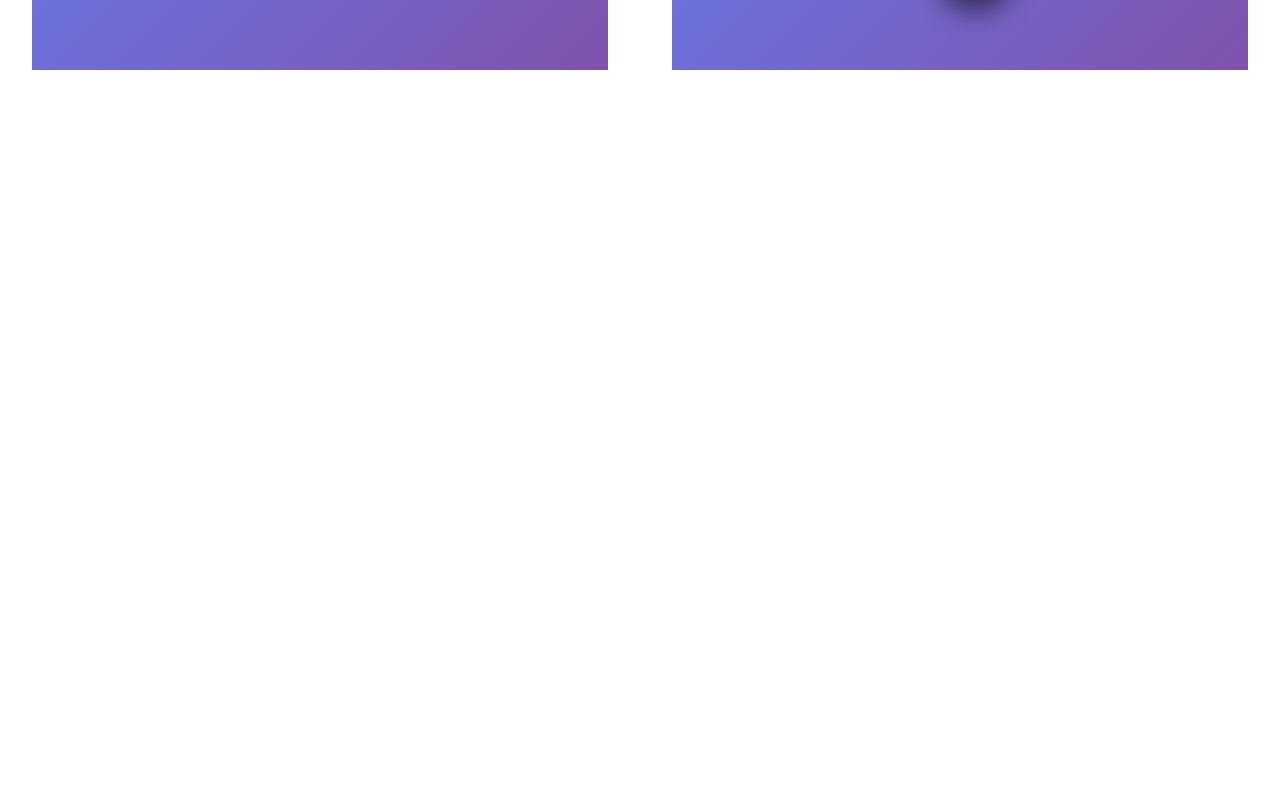
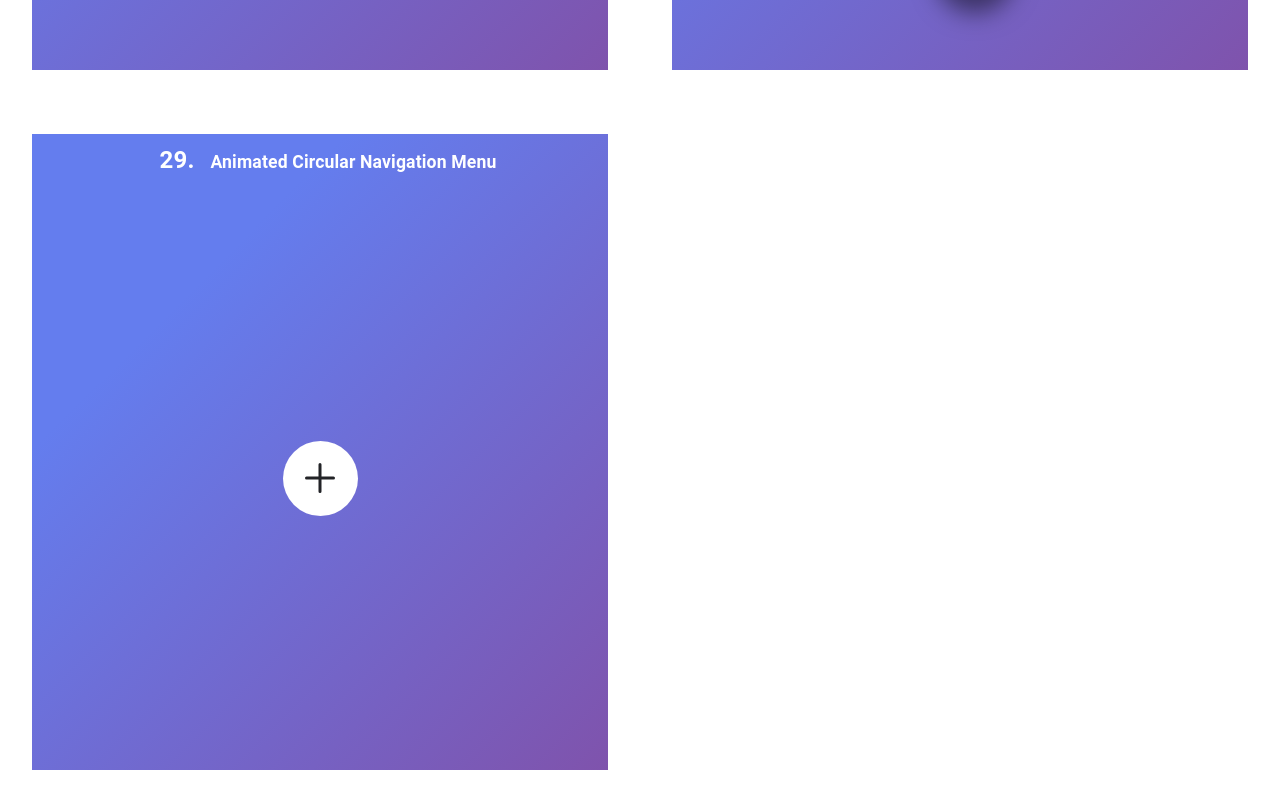
Before and after one commit to hootre/design_components, a React (Vite) app: page / in a window 1280 px wide. Shown: the part 9778-10580 px from the top of the page. Before the commit the page ends 9880 px from the top, so only its background shows below. Built offline with nearby package versions, Linux system fonts and the light colour scheme.

Commit message:
29 components create

```diff
--- /dev/null
+++ b/src/components/29.CircularNavigation/index.tsx
@@ -0,0 +1,69 @@
+import React from 'react';
+import { CircularNavigationBox, Item } from './styles';
+import { useCallback, useState } from 'react';
+import {
+  IoAdd,
+  IoHomeOutline,
+  IoPersonOutline,
+  IoSettingsOutline,
+  IoMailOutline,
+  IoVideocamOutline,
+  IoKeyOutline,
+  IoGameControllerOutline,
+  IoCameraOutline,
+} from 'react-icons/io5';
+
+const number = [0, 1, 2, 3, 4, 5, 6, 7];
+const icons = [
+  <IoHomeOutline />,
+  <IoPersonOutline />,
+  <IoSettingsOutline />,
+  <IoMailOutline />,
+  <IoVideocamOutline />,
+  <IoKeyOutline />,
+  <IoGameControllerOutline />,
+  <IoCameraOutline />,
+];
+
+export const CircularNavigation = () => {
+  const [toggle, setToggle] = useState(false);
+  const [navItmeActiveState, setItmeActiveState] = useState(0);
+  const clickedToggle = () => {
+    setToggle(prev => !prev);
+  };
+  const onToggleNavItemActive = useCallback(
+    e => {
+      e.preventDefault();
+      e.stopPropagation();
+      setItmeActiveState(e.currentTarget.id);
+    },
+    [navItmeActiveState],
+  );
+  return (
+    <CircularNavigationBox>
+      <div className="container">
+        <ul className={!toggle ? 'menu' : 'menu active'}>
+          <div className={!toggle ? 'toggle' : 'toggle active'} onClick={clickedToggle}>
+            <IoAdd />
+          </div>
+          {number.map((item, index) => {
+            return (
+              <Item
+                key={index}
+                num={number[index]}
+                id={'' + index}
+                onClick={onToggleNavItemActive}
+                className={navItmeActiveState == index ? 'active' : ''}
+              >
+                <a href="#!">
+                  <span className="icon">{icons[index]}</span>
+                </a>
+              </Item>
+            );
+          })}
+          <div className="indicator"></div>
+        </ul>
+      </div>
+    </CircularNavigationBox>
+  );
+};
--- /dev/null
+++ b/src/components/29.CircularNavigation/styles.tsx
@@ -0,0 +1,128 @@
+import styled from '@emotion/styled';
+
+type Props = {
+  num: number;
+};
+
+export const CircularNavigationBox = styled.div`
+  .container {
+    position: relative;
+    z-index: 1;
+    display: flex;
+    justify-content: center;
+    align-items: center;
+    flex-wrap: wrap;
+    .menu {
+      position: relative;
+      width: 300px;
+      height: 300px;
+      display: flex;
+      justify-content: center;
+      align-items: center;
+      .toggle {
+        position: absolute;
+        width: 75px;
+        height: 75px;
+        background: #fff;
+        color: #222327;
+        border-radius: 50%;
+        display: flex;
+        justify-content: center;
+        align-items: center;
+        font-size: 3em;
+        cursor: pointer;
+        transition: 0.5s;
+      }
+      .toggle.active {
+        transform: rotate(315deg);
+        box-shadow: 0 0 0 68px #fff;
+        background: #222327;
+        color: #fff;
+      }
+      .indicator {
+        position: absolute;
+        left: calc(50% + 2.5px);
+        transform-origin: right;
+        width: 100px;
+        height: 1px;
+        pointer-events: none;
+        transition: 0.5s;
+        &:before {
+          content: '';
+          position: absolute;
+          top: -27.5px;
+          left: 72px;
+          width: 55px;
+          height: 55px;
+          background: #222327;
+          box-shadow: 0 0 0 6px #29fd53;
+          border-radius: 50%;
+          transition: 0.5s;
+          opacity: 0;
+        }
+      }
+    }
+    .menu.active .indicator {
+      &:before {
+        opacity: 1;
+        top: -27.5px;
+        left: -27.5px;
+        background: #29fd53;
+        box-shadow: 0 0 0 6px #222327;
+      }
+    }
+    .menu.active li {
+      visibility: visible;
+      opacity: 1;
+    }
+    .menu li:nth-of-type(1).active ~ .indicator {
+      transform: translateX(-103px) rotate(0deg);
+    }
+    .menu li:nth-of-type(2).active ~ .indicator {
+      transform: translateX(-103px) rotate(45deg);
+    }
+    .menu li:nth-of-type(3).active ~ .indicator {
+      transform: translateX(-103px) rotate(90deg);
+    }
+    .menu li:nth-of-type(4).active ~ .indicator {
+      transform: translateX(-103px) rotate(135deg);
+    }
+    .menu li:nth-of-type(5).active ~ .indicator {
+      transform: translateX(-103px) rotate(180deg);
+    }
+    .menu li:nth-of-type(6).active ~ .indicator {
+      transform: translateX(-103px) rotate(225deg);
+    }
+    .menu li:nth-of-type(7).active ~ .indicator {
+      transform: translateX(-103px) rotate(270deg);
+    }
+    .menu li:nth-of-type(8).active ~ .indicator {
+      transform: translateX(-103px) rotate(315deg);
+    }
+  }
+`;
+
+export const Item = styled.li<Props>`
+  &.active {
+    transform: rotate(calc(360deg / 8 * ${Props => Props.num})) translateX(12px);
+  }
+  position: absolute;
+  left: 10px;
+  transform: rotate(calc(360deg / 8 * ${Props => Props.num})) translateX(40px);
+  transform-origin: 140px;
+  transition: 0.5s;
+  visibility: hidden;
+  opacity: 0;
+  z-index: 10;
+  a {
+    display: flex;
+    justify-content: center;
+    align-items: center;
+    width: 55px;
+    height: 55px;
+    font-size: 1.75em;
+    color: #222327;
+    transform: rotate(calc(360deg / -8 * ${Props => Props.num}));
+    border-radius: 50%;
+  }
+`;
--- a/src/pages/Home.tsx
+++ b/src/pages/Home.tsx
@@ -28,6 +28,7 @@ import { SearchInput } from '../components/25.SearchInput';
 import { DropMenu } from '../components/26.DropMenu';
 import { IconList } from '../components/27.CSSIconHover';
 import { SideDashbord } from '../components/28.SideDashboard';
+import { CircularNavigation } from '../components/29.CircularNavigation';
 
 const itemTitle = [
   'Animated Circular Navigation Menu Magic Indicator',
@@ -58,6 +59,7 @@ const itemTitle = [
   'Custom Select Menu Dropdown using Html CSS',
   'CSS Icon Hover Effects with Text And Gradient Drop Shadow',
   'Dashboard Sidebar Menu using Html CSS ',
+  'Animated Circular Navigation Menu',
 ];
 const itemComponents: any = {
   1: <CircularNav />,
@@ -88,6 +90,7 @@ const itemComponents: any = {
   26: <DropMenu />,
   27: <IconList />,
   28: <SideDashbord />,
+  29: <CircularNavigation />,
 };
 
 const Home: VFC<{}> = () => {
```
